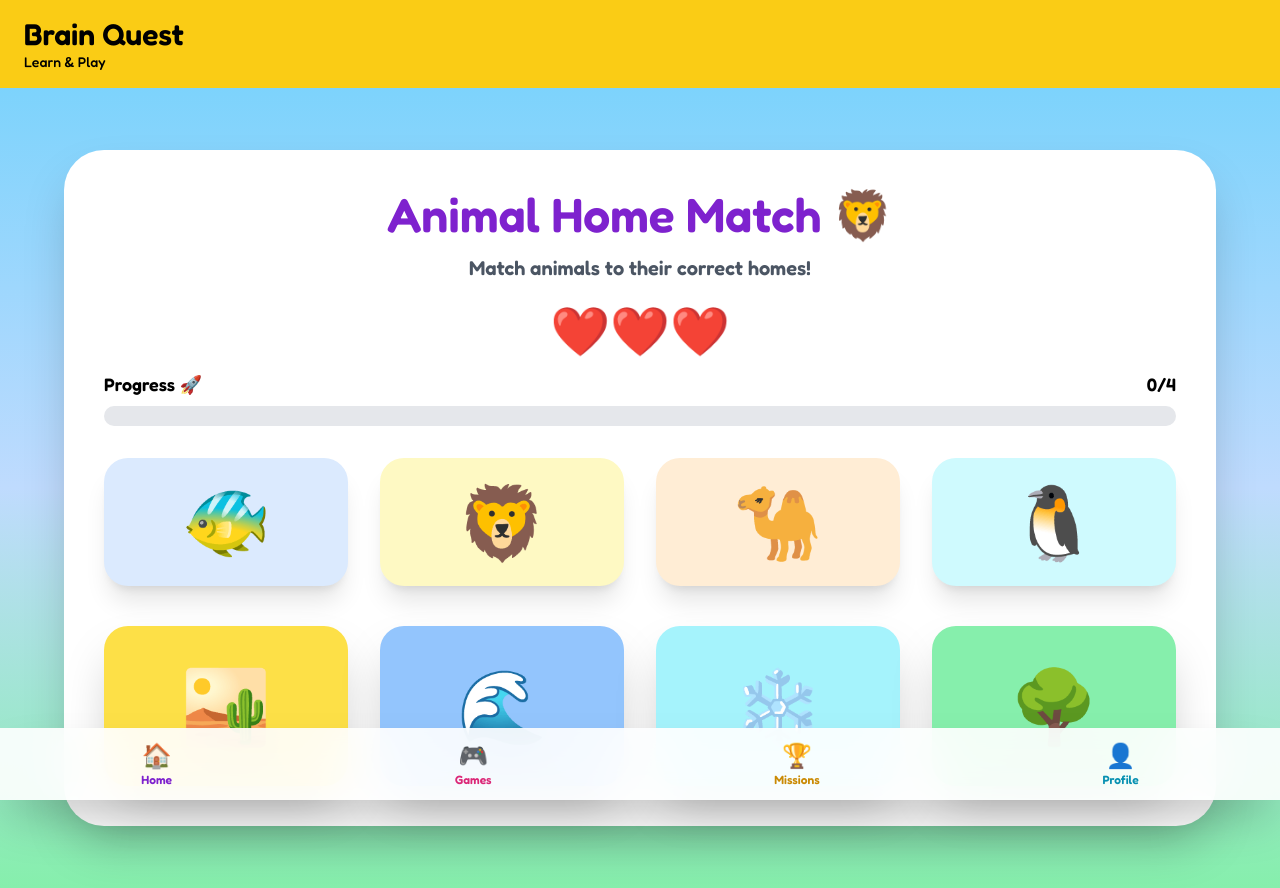
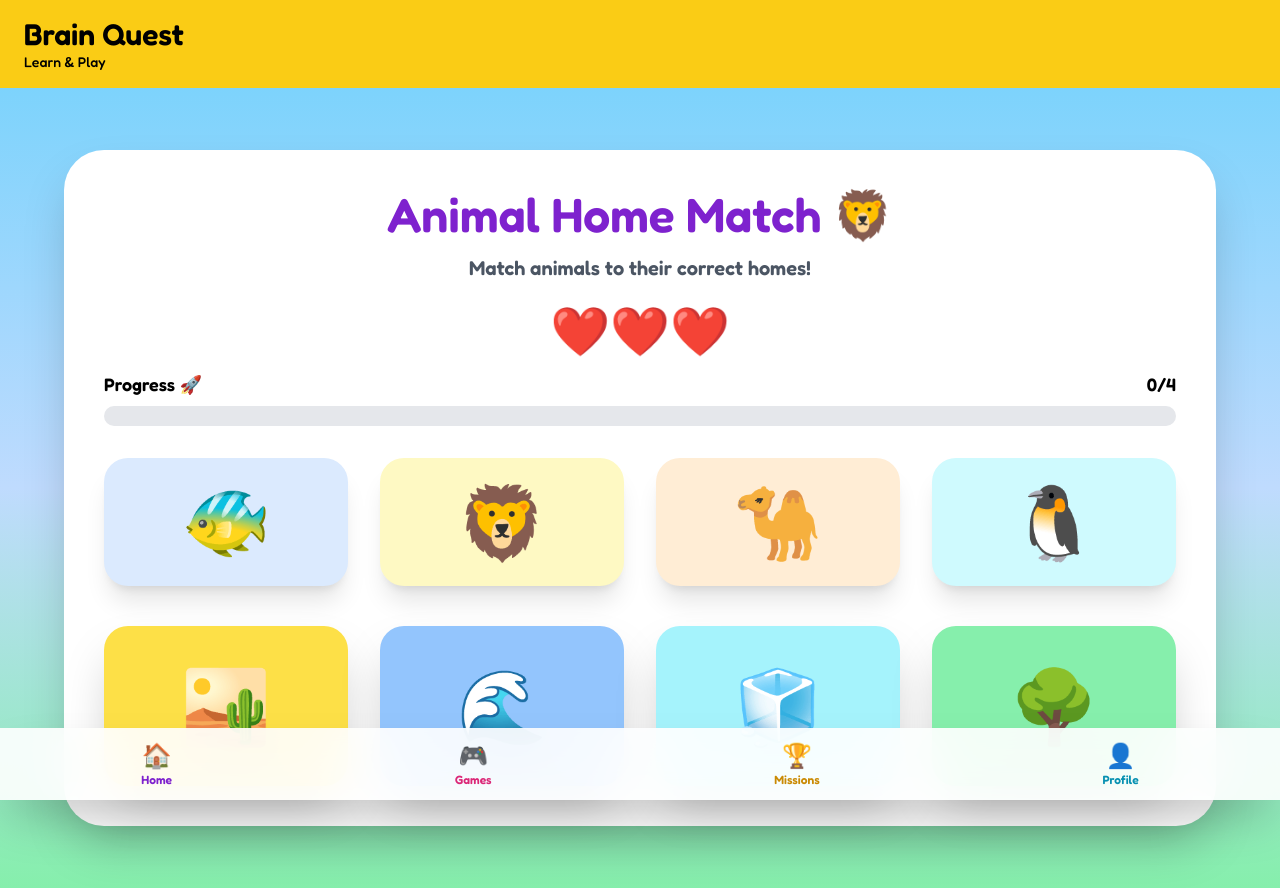
Before and after one commit to Yash-Roy05/Brain-Quest, a React (Create React App) app: page /dragdrop-game in a window 1280 px wide. Built offline with nearby package versions, Linux system fonts and the light colour scheme.

Commit message:
some change in drag&drop

```diff
--- a/src/pages/DragDropGame.tsx
+++ b/src/pages/DragDropGame.tsx
@@ -564,7 +564,7 @@ export default function DragDropGame() {
               }}
               className="bg-cyan-200 h-28 md:h-40 rounded-3xl flex items-center justify-center text-5xl md:text-7xl shadow-2xl hover:scale-105 transition duration-300"
             >
-              ❄️
+              🧊
             </div>
 
             {/* Jungle */}
```
